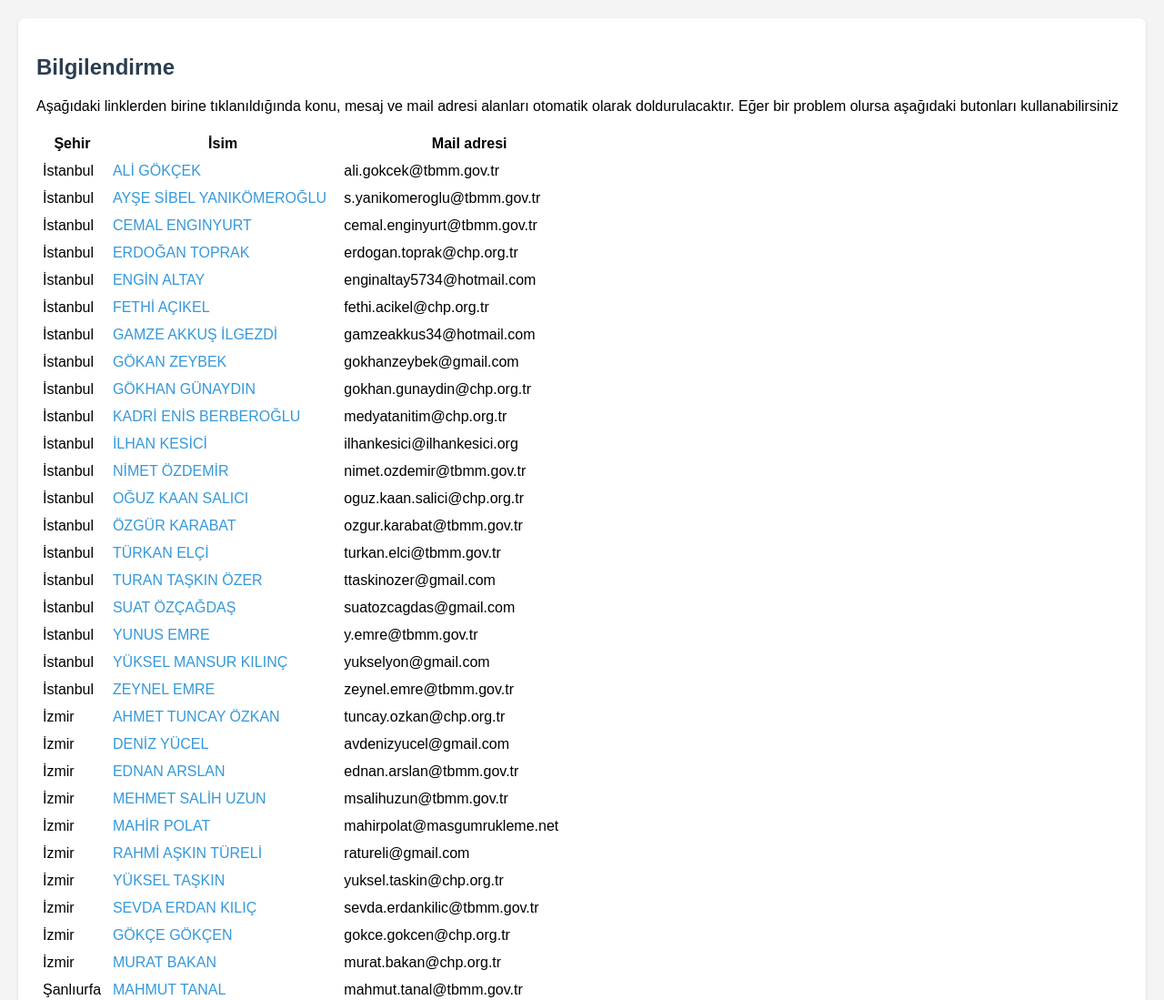
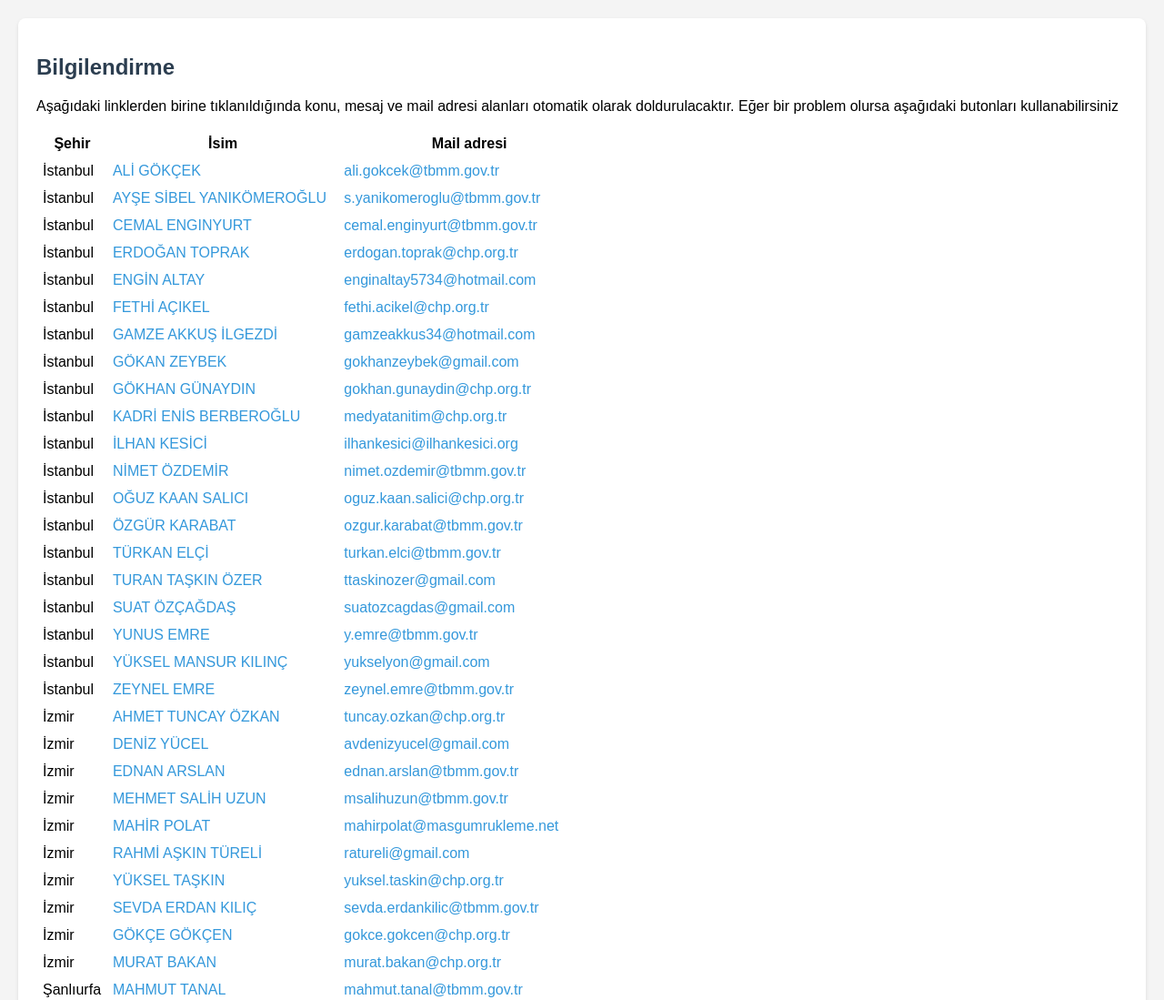
Before and after one commit to kaangrbz/mail, a plain HTML site: page index.html in a window 1280 px wide. Shown: the top 1099 px of the page at 91% size. Drawn offline with Linux system fonts and the light colour scheme.

Commit message:
Update index.html

```diff
--- a/index.html
+++ b/index.html
@@ -344,13 +344,14 @@
         let html = '';
         mails.forEach((item) => {
           let message = renderMessage('return');
-          let link = `mailto:${item.mail}?subject=${subject}&body=${message}`;
+          let link1 = `mailto:${item.mail}?subject=${subject}&body=${message}`;
+          let link2 = `mailto:${item.mail}`;
 
           html += `
                 <tr>
                     <td>${item.city}</td>
-                    <td><a href="${link}">${item.name}</a></td>
-                    <td>${item.mail}</td>
+                    <td><a href="${link1}">${item.name}</a></td>
+                    <td><a href="${link2}">${item.mail}</a></td>
                 </tr>
             `;
         });
```
